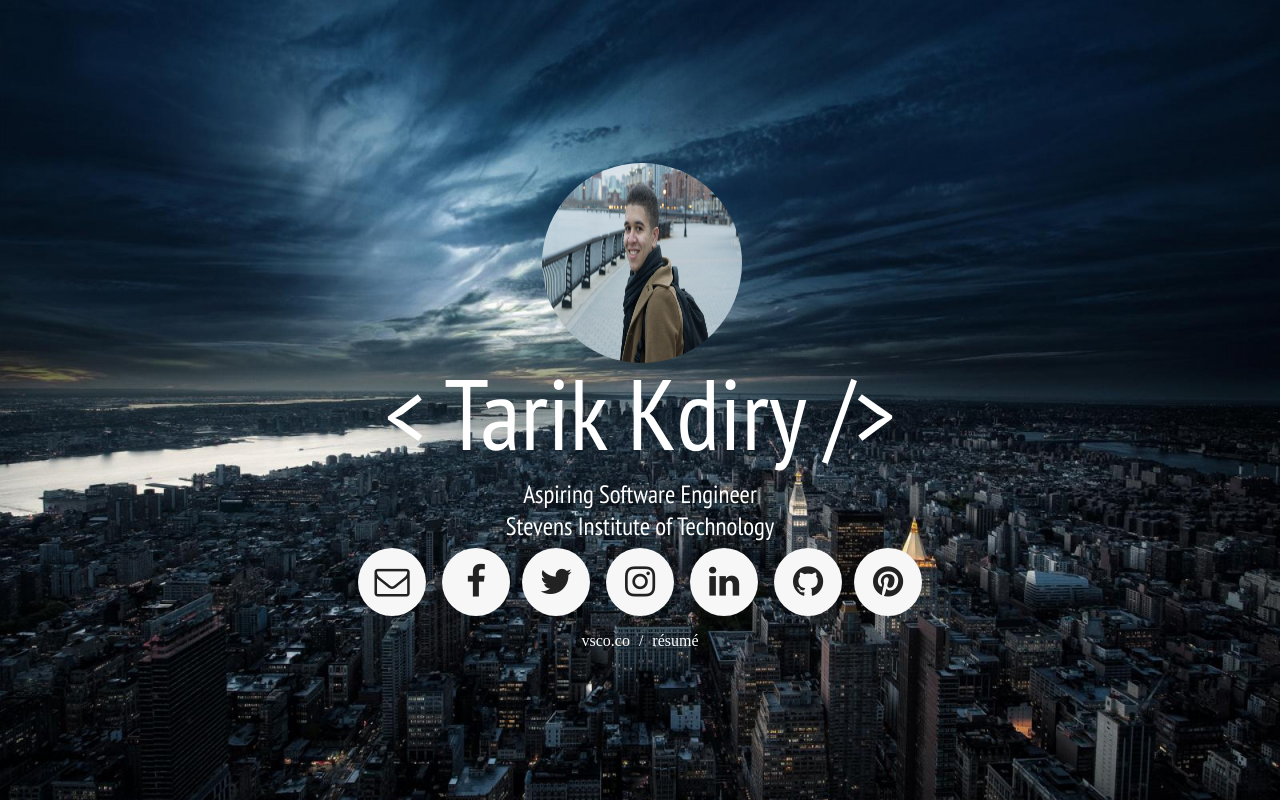
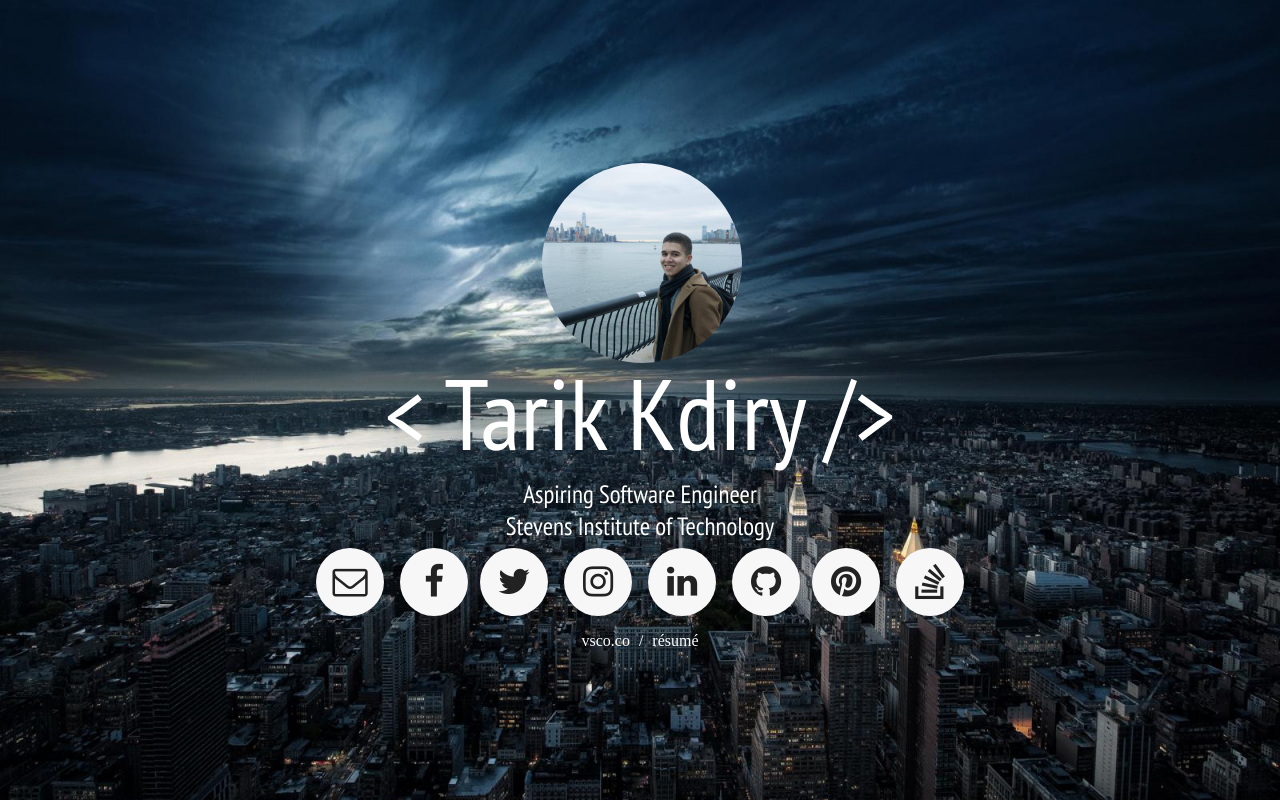
Before and after one commit to tarikkdiry/tarikkdiry.github.io, a plain HTML site: page index.html in a window 1280 px wide. Drawn offline with nearby package versions, Linux system fonts and the light colour scheme.

Commit message:
added stack overflow

```diff
--- a/index.html
+++ b/index.html
@@ -15,7 +15,7 @@
 		<div class="main">
 			<ul>
 				<a href="https://www.linkedin.com/in/tarik-kdiry-0b62b8100">
-					<img src="tarik_kdiry_headshot.jpg" style="width:200px;height:200px;margin-right:38.5;margin-left:38.5;" alt="This is me :D" class="me">
+					<img src="tarik_kdiry.jpg" style="width:200px;height:200px;margin-right:38.5;margin-left:38.5;" alt="This is me :D" class="me">
 				</a>
 			</ul>
 
@@ -44,6 +44,9 @@
 		        <a href="https://www.pinterest.com/tarikkdiry/" target="_blank" title="Pinterest">
 		       		<i class="fa fa-pinterest"></i>
 		        </a>
+						<a href="https://stackoverflow.com/users/5828954/tarik-kdiry" target="_blank" title="Pinterest">
+		       		<i class="fa fa-stack-overflow"></i>
+		        </a>
     		</div>
 				<div class="links" style="text-decoration:none;">
         <a href="https://vsco.co/tkdiry" target="_blank" title="VSCO">vsco.co</a> /
```
